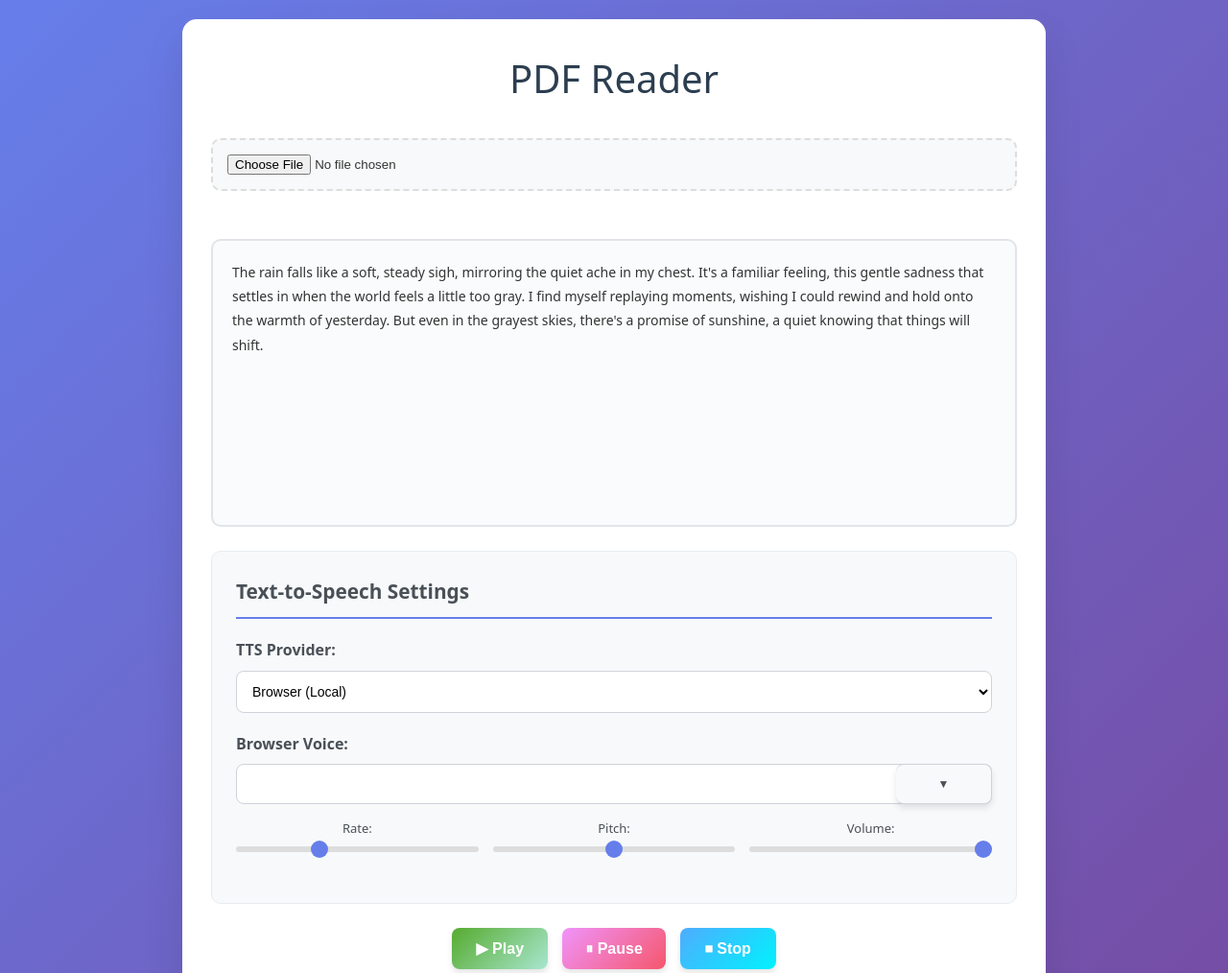
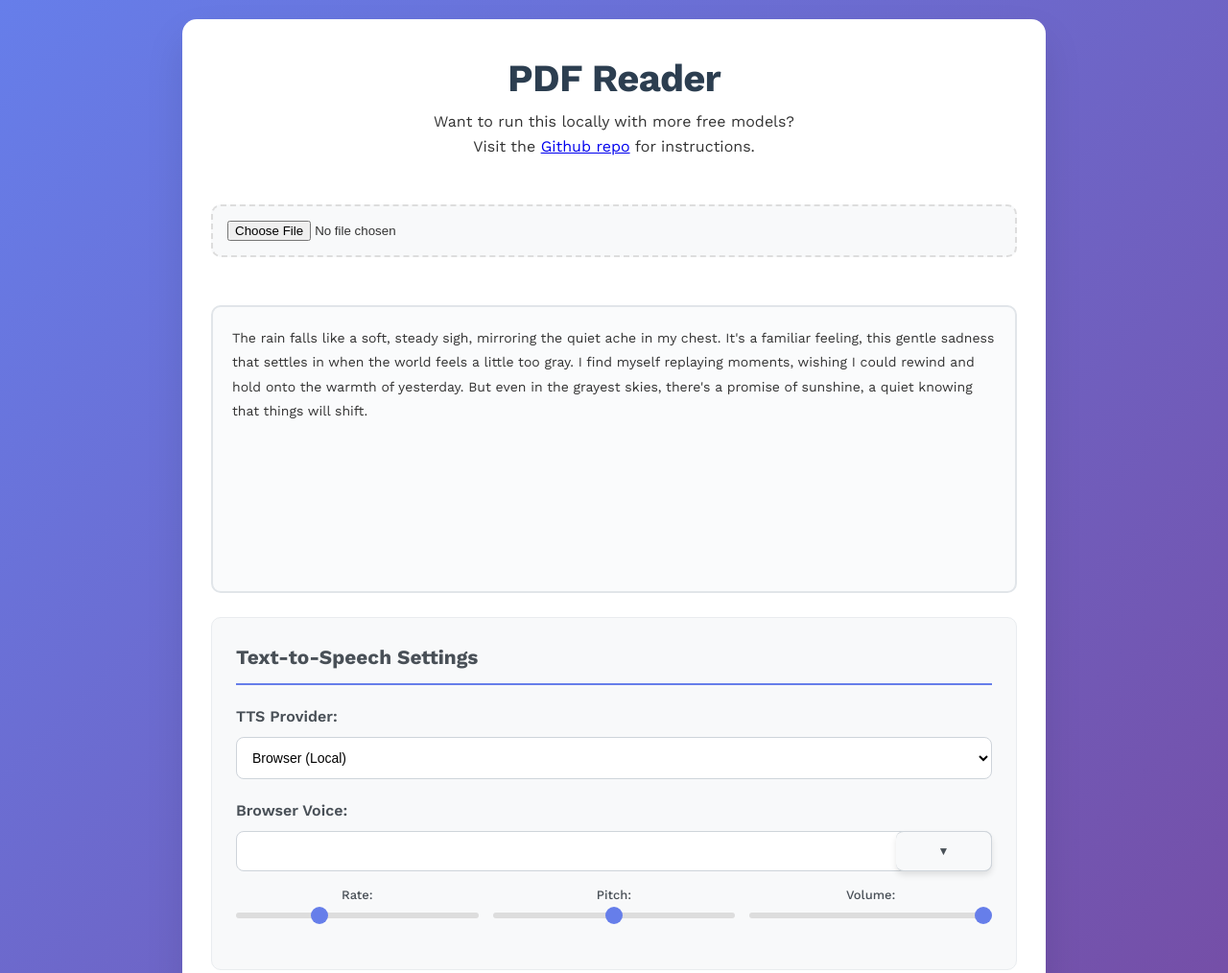
Before and after one commit to childreth/PDFreader, a website: page index.html in a window 1280 px wide. Shown: the top 1014 px of the page at 96% size. Drawn offline with nearby package versions, Linux system fonts and the light colour scheme; a script that the page names is missing.

Commit message:
style cleanup

```diff
--- a/index.html
+++ b/index.html
@@ -5,10 +5,15 @@
     <meta name="viewport" content="width=device-width, initial-scale=1.0">
     <title>PDF Reader</title>
     <link rel="stylesheet" href="style.css">
+    <link rel="preconnect" href="https://fonts.googleapis.com">
+<link rel="preconnect" href="https://fonts.gstatic.com" crossorigin>
+<link href="https://fonts.googleapis.com/css2?family=Work+Sans:ital,wght@0,100..900;1,100..900&display=swap" rel="stylesheet">
 </head>
 <body>
     <div class="container">
-        <h1>PDF Reader</h1>
+        <section class="hero"><h1>PDF Reader</h1>
+        <p>Want to run this locally with more free models? </p><p>Visit the <a href="https://github.com/childreth/PDFreader" target="_blank">Github repo</a> for instructions.</p>
+    </section>
         <input type="file" id="pdf-upload" accept="application/pdf">
         <div id="pdf-content" contenteditable="true" placeholder="Upload a PDF to see extracted text here. You can edit this text before converting to speech.">The rain falls like a soft, steady sigh, mirroring the quiet ache in my chest. It's a familiar feeling, this gentle sadness that settles in when the world feels a little too gray. I find myself replaying moments, wishing I could rewind and hold onto the warmth of yesterday. But even in the grayest skies, there's a promise of sunshine, a quiet knowing that things will shift.</div>
         <div class="tts-settings">
@@ -43,7 +48,7 @@
                 <label>API Key: <input type="password" id="elevenlabs-api-key" placeholder="Enter ElevenLabs API key">
 
                 </label>
-                <p style="margin-bottom: 1rem;"><small>Need an API key? <a href="https://try.elevenlabs.io/lvh6muiveyp0">Get one here with  a free account.</a></small></p>
+                <p style="margin-bottom: 1rem;"><small>Need an <strong>ElevenLabs API key</strong>? <a href="https://try.elevenlabs.io/lvh6muiveyp0">Get one now with a free account.</a></small></p>
                 <label>Voice:</label>
                 <select id="elevenlabs-voice">
                     <option value="JBFqnCBsd6RMkjVDRZzb">Rachel</option>
--- a/style.css
+++ b/style.css
@@ -5,7 +5,7 @@
 }
 
 body {
-    font-family: system-ui, -apple-system, BlinkMacSystemFont, 'Segoe UI', Tahoma, Geneva, Verdana, sans-serif;
+    font-family: "Work Sans",system-ui, -apple-system, BlinkMacSystemFont, 'Segoe UI', Tahoma, Geneva, Verdana, sans-serif;
     line-height: 1.6;
     color: #333;
     background: linear-gradient(135deg, #667eea 0%, #764ba2 100%);
@@ -26,9 +26,14 @@ body {
 h1 {
     text-align: center;
     color: #2c3e50;
-    margin-bottom: 30px;
+    margin-bottom: 0rem;
     font-size: 2.5em;
-    font-weight: 300;
+    font-weight: 700;
+    letter-spacing: -.02em;
+}
+.hero {
+    text-align: center;
+    margin-bottom: 3rem;
 }
 
 /* File Upload Styling */
```
